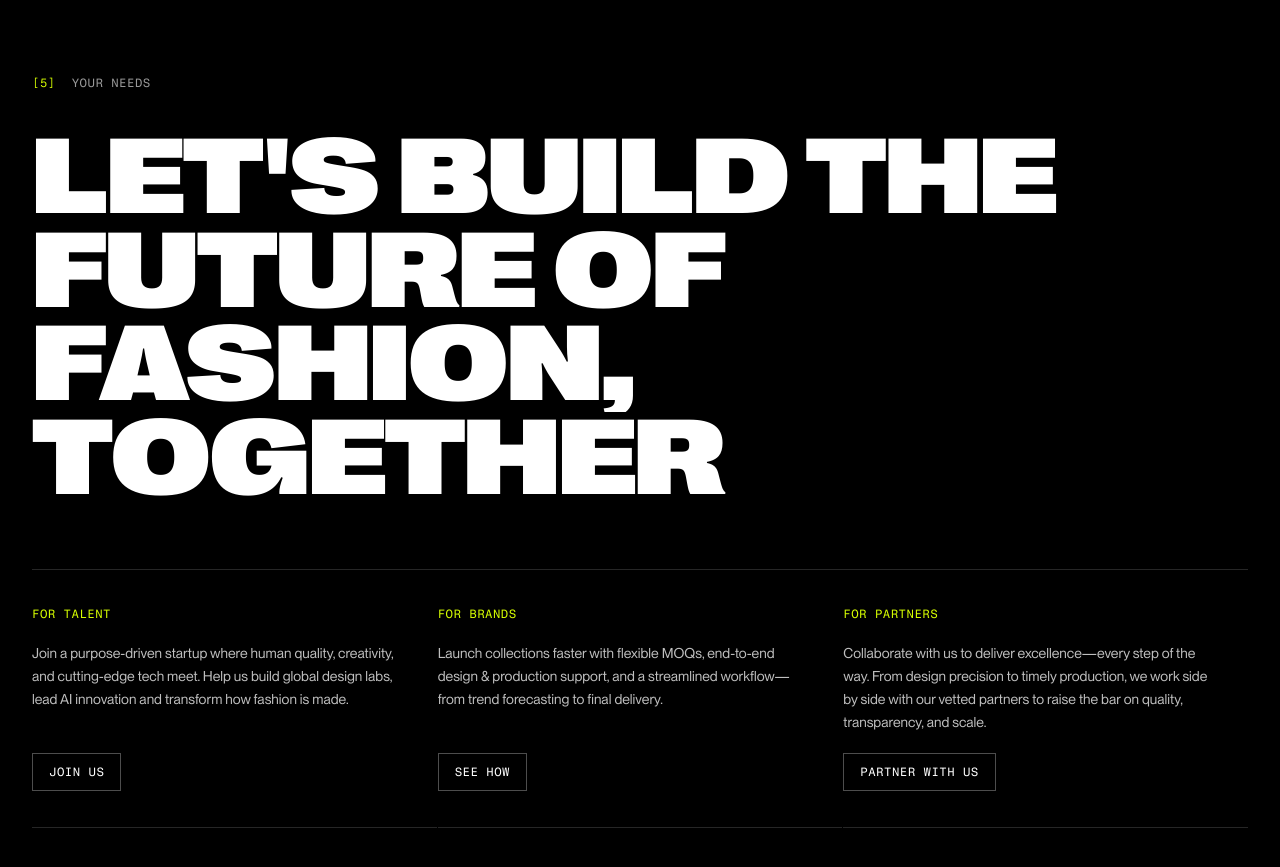
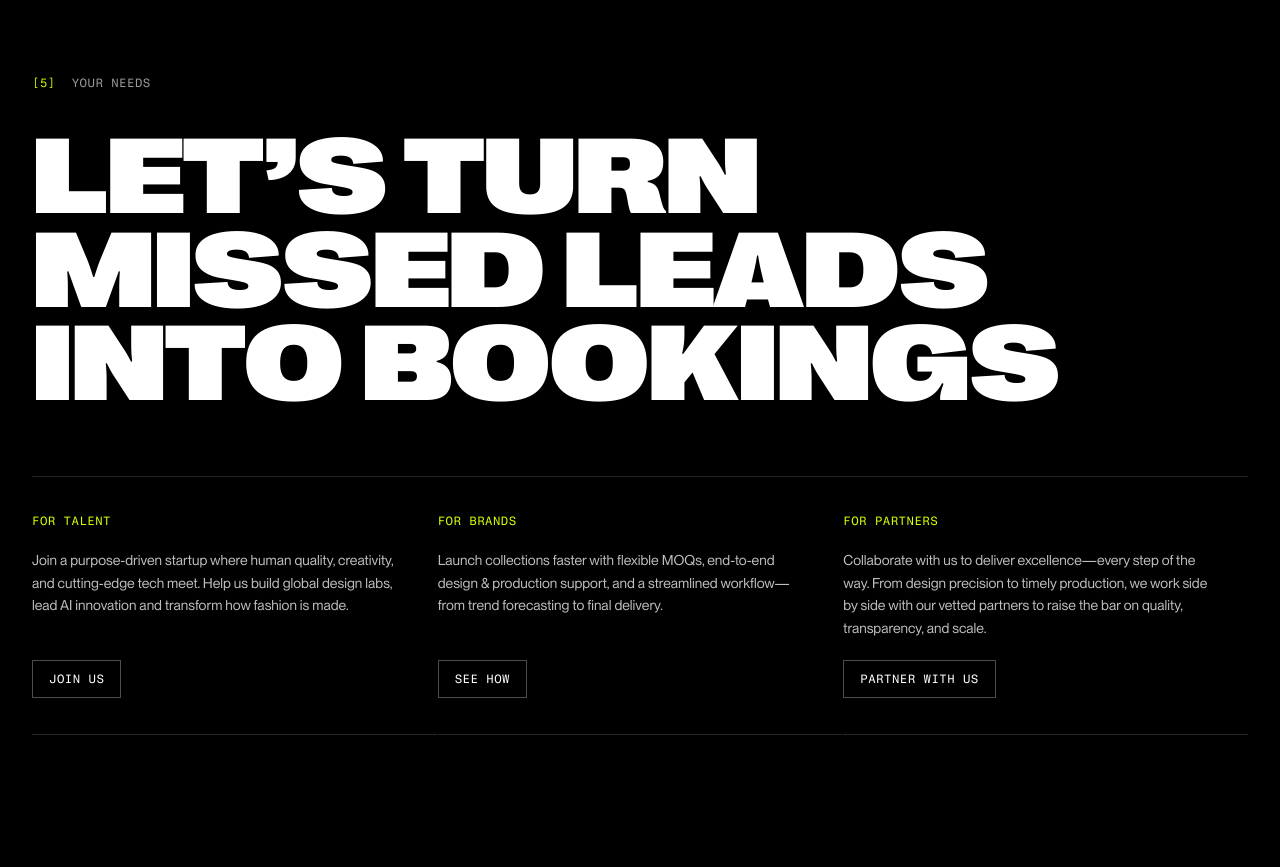
Before and after one commit to shadsks/verbose-happiness, a Next.js app: page / in a window 1280 px wide. Shown: the part 5340-6207 px from the top of the page. Built offline with nearby package versions, Linux system fonts and the light colour scheme.

Commit message:
Update YourNeeds.tsx

```diff
--- a/src/components/sections/YourNeeds.tsx
+++ b/src/components/sections/YourNeeds.tsx
@@ -9,7 +9,7 @@ export function YourNeeds() {
       <div className="mt-10">
         <RevealLines
           className="font-display display-lg text-white"
-          lines={["LET'S BUILD THE", "FUTURE OF FASHION,", "TOGETHER"]}
+          lines={["LET’S TURN", "MISSED LEADS", "INTO BOOKINGS"]}
         />
       </div>
 
```
